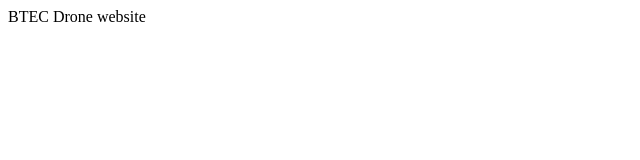
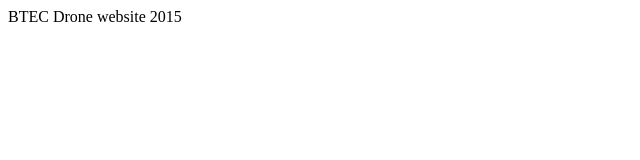
Before and after one commit to hylas522/BTEC-Website, a plain HTML site: page index.html in a window 1280 px wide. Shown: the full height of the page, 0-640 px from the left. Drawn offline with Linux system fonts and the light colour scheme.

Commit message:
Update index.html

```diff
--- a/index.html
+++ b/index.html
@@ -4,7 +4,7 @@
   </header>
   <body>
         <p>
-      BTEC Drone website
+      BTEC Drone website 2015
       </p>
   </body>
 </html>
```
